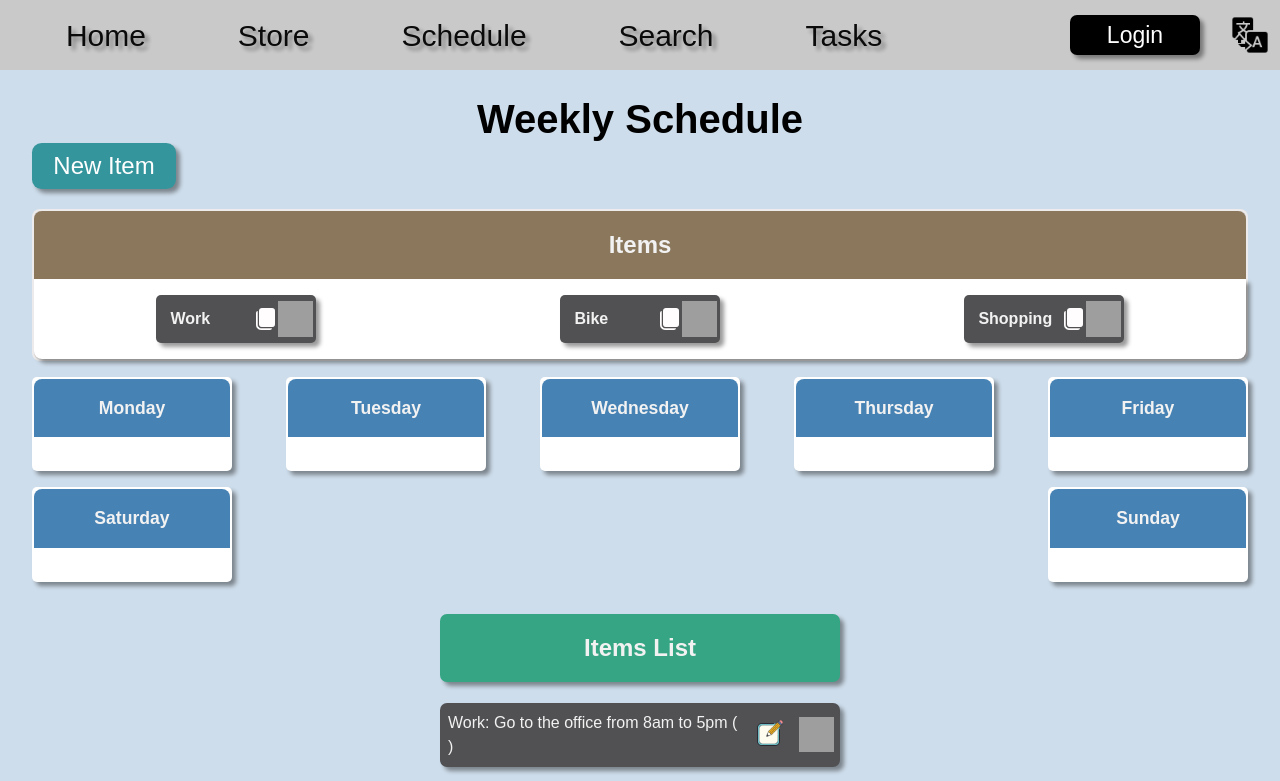
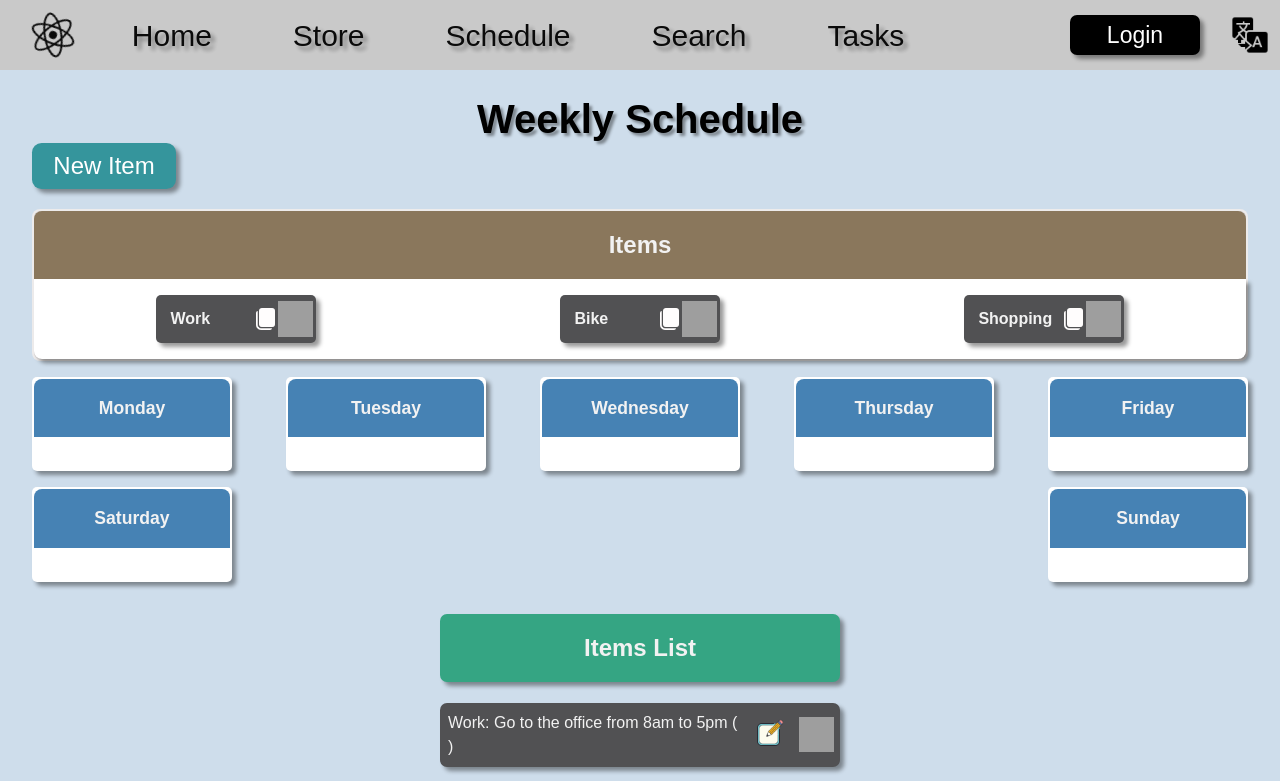
Before and after one commit to Pipeto84/react-ts, a React (Vite) app: page /schedule in a window 1280 px wide. Shown: the top 781 px of the page. Built offline with nearby package versions, Linux system fonts and the light colour scheme; grey boxes are pictures that could not be loaded; some icons are missing.

Commit message:
logo navbar

```diff
--- a/src/components/NavBar.tsx
+++ b/src/components/NavBar.tsx
@@ -8,6 +8,7 @@ import iconMenu from "../assets/menu.png";
 import iconTranslate from "../assets/translate.png";
 import { useState } from "react";
 import { useTranslation } from "react-i18next";
+import reactLogo from "../assets/react-black.svg";
 import "../styles/NavBar.css";
 
 export const NavBar = () => {
@@ -59,6 +60,9 @@ export const NavBar = () => {
         <img className="iconMenu" src={iconMenu} alt="icono menu" />
       </button>
       <div className={activeMenu()}>
+        <a target="_blank" className="targetLogo">
+          <img src={reactLogo} className="logoNavbar" />
+        </a>
         <NavLink className="linkNav" to="/">
           <button className="btnLink" onClick={handleClickLink}>
             {t("navBar.home")}
--- a/src/styles/NavBar.css
+++ b/src/styles/NavBar.css
@@ -18,6 +18,12 @@
   justify-content: space-evenly;
   align-items: center;
   opacity: 0.95;
+}
+.logoNavbar {
+  height: 3rem;
+  width: 3rem;
+  padding: 0;
+  animation: logo-spin infinite 10s linear;
 }
 .linkNav {
   display: flex;
--- a/src/styles/schedule/SchedulePage.css
+++ b/src/styles/schedule/SchedulePage.css
@@ -21,6 +21,7 @@
   text-align: center;
   font-size: 40px;
   margin: 0;
+  text-shadow: 3px 3px 3px rgba(0, 0, 0, 0.4);
 }
 .btnNewItem {
   width: 9rem;
--- a/src/styles/store/Shopping.css
+++ b/src/styles/store/Shopping.css
@@ -14,6 +14,7 @@
   color: rgba(0, 0, 0, 0.692);
   margin-top: 30px;
   margin-bottom: 1rem;
+  text-shadow: 3px 3px 3px rgba(0, 0, 0, 0.4);
 }
 .containerCar {
   background-color: white;
--- a/src/styles/store/Store.css
+++ b/src/styles/store/Store.css
@@ -7,6 +7,7 @@
   margin: 1.25rem;
   color: black;
   font-size: 3rem;
+  text-shadow: 3px 3px 3px rgba(0, 0, 0, 0.4);
 }
 .contenedor-productos {
   max-width: 76.25rem;
--- a/src/styles/user/Register.css
+++ b/src/styles/user/Register.css
@@ -22,6 +22,7 @@
   font-weight: bold;
   color: rgb(0, 0, 0);
   margin-top: 35px;
+  text-shadow: 3px 3px 3px rgba(0, 0, 0, 0.3);
 }
 .formulario-registro {
   padding: 0 30px 30px;
--- a/src/styles/user/User.css
+++ b/src/styles/user/User.css
@@ -22,6 +22,7 @@
   font-weight: bold;
   color: rgb(0, 0, 0);
   margin-top: 30px;
+  text-shadow: 3px 3px 3px rgba(0, 0, 0, 0.3);
 }
 .formulario-ingresar {
   padding: 0 35px 35px;
```
Also changed, not shown: src/assets/react-black.svg (added).
